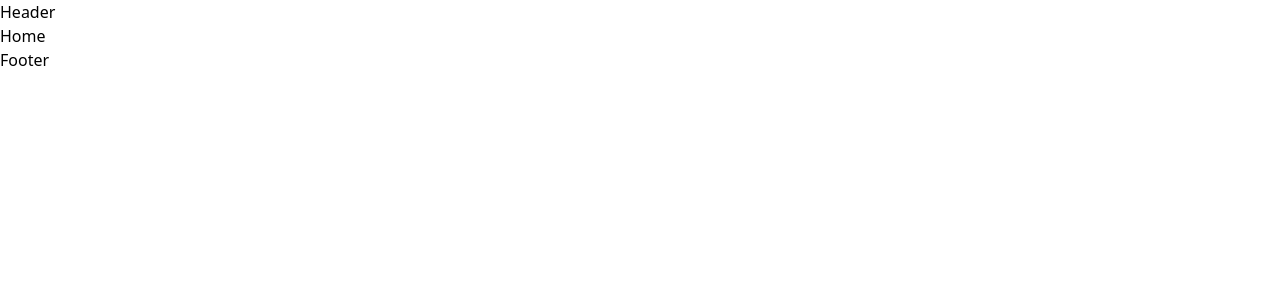
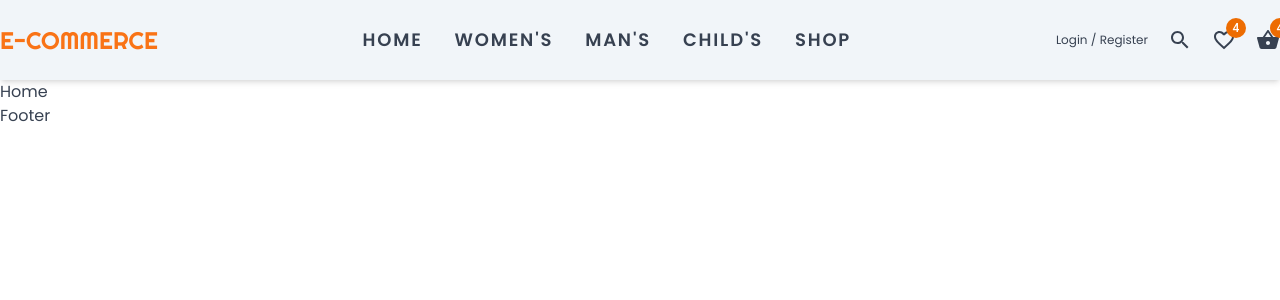
Before and after one commit to kadirula/ecommerce-react-typescript-tailwind-firebase, a React (Create React App) app: page / in a window 1280 px wide. Shown: the top 300 px of the page. Built offline with nearby package versions, Linux system fonts and the light colour scheme; the HTML template or start-up script is replaced by a standard one.

Commit message:
header component template completed

```diff
--- a/package.json
+++ b/package.json
@@ -3,6 +3,10 @@
   "version": "0.1.0",
   "private": true,
   "dependencies": {
+    "@emotion/react": "^11.10.5",
+    "@emotion/styled": "^11.10.5",
+    "@mui/icons-material": "^5.11.0",
+    "@mui/material": "^5.11.1",
     "@testing-library/jest-dom": "^5.16.5",
     "@testing-library/react": "^13.4.0",
     "@testing-library/user-event": "^13.5.0",
--- a/src/App.tsx
+++ b/src/App.tsx
@@ -1,6 +1,6 @@
 import { RouterProvider } from 'react-router-dom';
 import Footer from './components/Footer';
-import Header from './components/Header';
+import Header from './components/header';
 import { router } from './route/router';
 const App = () => {
   return (
--- a/src/components/Footer.tsx
+++ b/src/components/Footer.tsx
@@ -2,7 +2,11 @@ import React from 'react'
 
 const Footer = () => {
   return (
-    <div>Footer</div>
+    <footer>
+      <div className="container mx-auto">
+        Footer
+      </div>
+    </footer>
   )
 }
 
--- a/src/components/Header.tsx
+++ /dev/null
@@ -1,9 +0,0 @@
-import React from 'react'
-
-const Header = () => {
-  return (
-    <div>Header</div>
-  )
-}
-
-export default Header
--- /dev/null
+++ b/src/components/header/Action.tsx
@@ -0,0 +1,23 @@
+import React from 'react'
+import SearchIcon from '@mui/icons-material/Search';
+import FavoriteBorderIcon from '@mui/icons-material/FavoriteBorder';
+import ShoppingBasketIcon from '@mui/icons-material/ShoppingBasket';
+import Badge from '@mui/material/Badge';
+import MailIcon from '@mui/icons-material/Mail';
+
+const Action = () => {
+    return (
+        <div className='flex items-center justify-between gap-5'>
+            <a href="#" className='text-xs'>Login / Register</a>
+            <a href=""><SearchIcon /></a>
+            <Badge badgeContent={4} color="warning">
+                <FavoriteBorderIcon />
+            </Badge>
+            <Badge badgeContent={4} color="warning">
+                <ShoppingBasketIcon />
+            </Badge>
+        </div>
+    )
+}
+
+export default Action
--- /dev/null
+++ b/src/components/header/Menu.tsx
@@ -0,0 +1,49 @@
+import React from 'react'
+
+const Menu = () => {
+
+    const menus = [
+        {
+            text: "Home",
+            path: "/"
+        },
+        {
+            text: "Women's",
+            path: "/"
+        },
+        {
+            text: "Man's",
+            path: "/"
+        },
+        {
+            text: "Child's",
+            path: "/"
+        },
+        {
+            text: "Shop",
+            path: "/"
+        }
+    ];
+
+    return (
+        <div className='flex items-center justify-center gap-8'>
+
+            {
+                menus.map((menu, index) => (
+                    <a href={menu.path} className='font-semibold uppercase text-lg relative group hover:text-orange-500 tracking-widest transition-all duration-500' key={index}>
+                        {menu.text}
+                        <span className='absolute bottom-0 left-0 h-px w-0 bg-orange-500 transition-all duration-500 group-hover:w-full'></span>
+                    </a>
+                ))
+            }
+
+            {/* Active Menu Item */}
+            {/* <a href="#" className='uppercase text-lg relative group text-orange-500 tracking-widest'>
+                Home
+                <span className='absolute bottom-0 left-0 h-px w-full bg-orange-500 transition-all duration-500'></span>
+            </a> */}
+        </div>
+    )
+}
+
+export default Menu
--- /dev/null
+++ b/src/components/header/index.tsx
@@ -0,0 +1,19 @@
+import React from 'react'
+import Menu from './Menu'
+import Action from './Action'
+
+const Header = () => {
+    return (
+        <div className='bg-slate-100 py-6 shadow-md'>
+            <div className='container mx-auto'>
+                <div className='flex justify-between items-center'>
+                    <a href="#" className='font-righteous text-2xl uppercase transition-all duration-700 text-orange-500 hover:text-orange-700'>E-Commerce</a>
+                    <Menu />
+                    <Action />
+                </div>
+            </div>
+        </div>
+    )
+}
+
+export default Header
--- a/src/index.css
+++ b/src/index.css
@@ -1,3 +1,14 @@
+@import url('https://fonts.googleapis.com/css2?family=Righteous&display=swap');
+@import url('https://fonts.googleapis.com/css2?family=Poppins:wght@200;300;400;500;600;700&display=swap');
+
 @tailwind base;
 @tailwind components;
 @tailwind utilities;
+
+@layer base {
+    html {
+        font-family: 'Poppins', sans-serif;
+        font-size: 16px;
+        @apply text-gray-700;
+    }
+  }
--- a/tailwind.config.js
+++ b/tailwind.config.js
@@ -5,6 +5,9 @@ module.exports = {
   ],
   theme: {
     extend: {},
+    fontFamily: {
+      'righteous' : ['Righteous']
+    }
   },
   plugins: [],
 }
```
Also changed, not shown: 1 other file (tests, documents, lock files or other folders).
